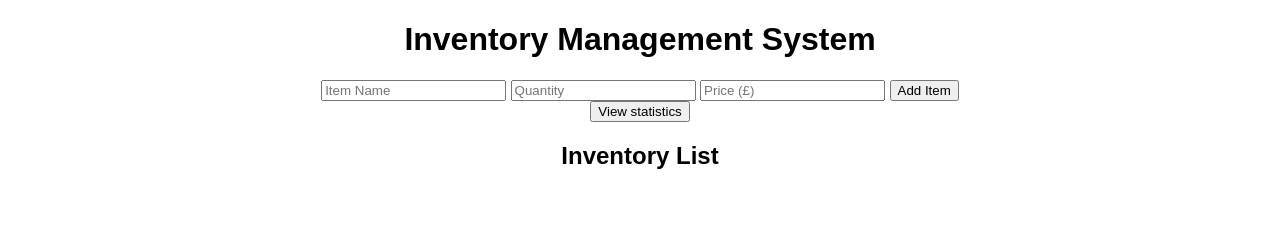
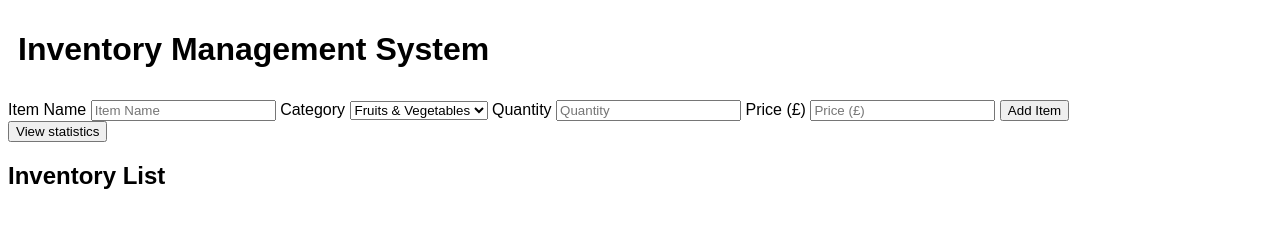
Before and after one commit to amayl/Stock-Manager-System, a website: page public/staff-view.html in a window 1280 px wide. Drawn offline with Linux system fonts and the light colour scheme; files that its build step writes are made by us from their sources.

Commit message:
added new style css and select button in staff view

```diff
--- /dev/null
+++ b/public/public/style2.css
@@ -0,0 +1,7 @@
+body {
+    font-family: Arial, Helvetica, sans-serif;
+}
+
+h1 {
+    padding: 10px
+}
--- a/public/staff-view.html
+++ b/public/staff-view.html
@@ -4,14 +4,34 @@
     <meta charset="UTF-8">
     <meta name="viewport" content="width=device-width, initial-scale=1.0">
     <title>Stock Manager</title>
-    <link rel="stylesheet" href="public/style.css">
+    <link rel="stylesheet" href="public/style2.css">
 </head>
 <body>
     <div class="container">
         <h1>Inventory Management System</h1>
         <form id="inventory-form" method="/method" action="POST">
+            <label for="item-name">Item Name</label>
             <input type="text" id="item-name" placeholder="Item Name" required>
+            <label for="category">Category</label>
+            <select type="text" id="category" placeholder="Category" required>
+                <option value="Fruits & Vegetables">Fruits & Vegetables</option>
+                <option value="Meat & Poultry">Meat & Poultry</option>
+                <option value="Fish & Seafood">Fish & Seafood</option>
+                <option value="Dairy">Dairy</option>
+                <option value="Bread & Bakery">Bread & Bakery</option>
+                <option value="Snacks">Snacks</option>
+                <option value="Canned Goods">Canned Goods</option>
+                <option value="Frozen Food">Frozen Food</option>
+                <option value="Beverages">Beverages</option>
+                <option value="Home Items">Home Items</option>
+                <option value="Pet Items">Pet Items</option>
+                <option value="Pharmacy">Pharmacy</option>
+                <option value="Baby Items">Baby Items</option>
+                <option value="Misc">Misc</option>
+            </select>
+            <label for="item-quantity">Quantity</label>
             <input type="number" id="item-quantity" placeholder="Quantity" required>
+            <label for="price">Price (£)</label>
             <input type="float" id="price" placeholder="Price (£)" required>
             <button type="submit">Add Item</button>
         </form>
```
